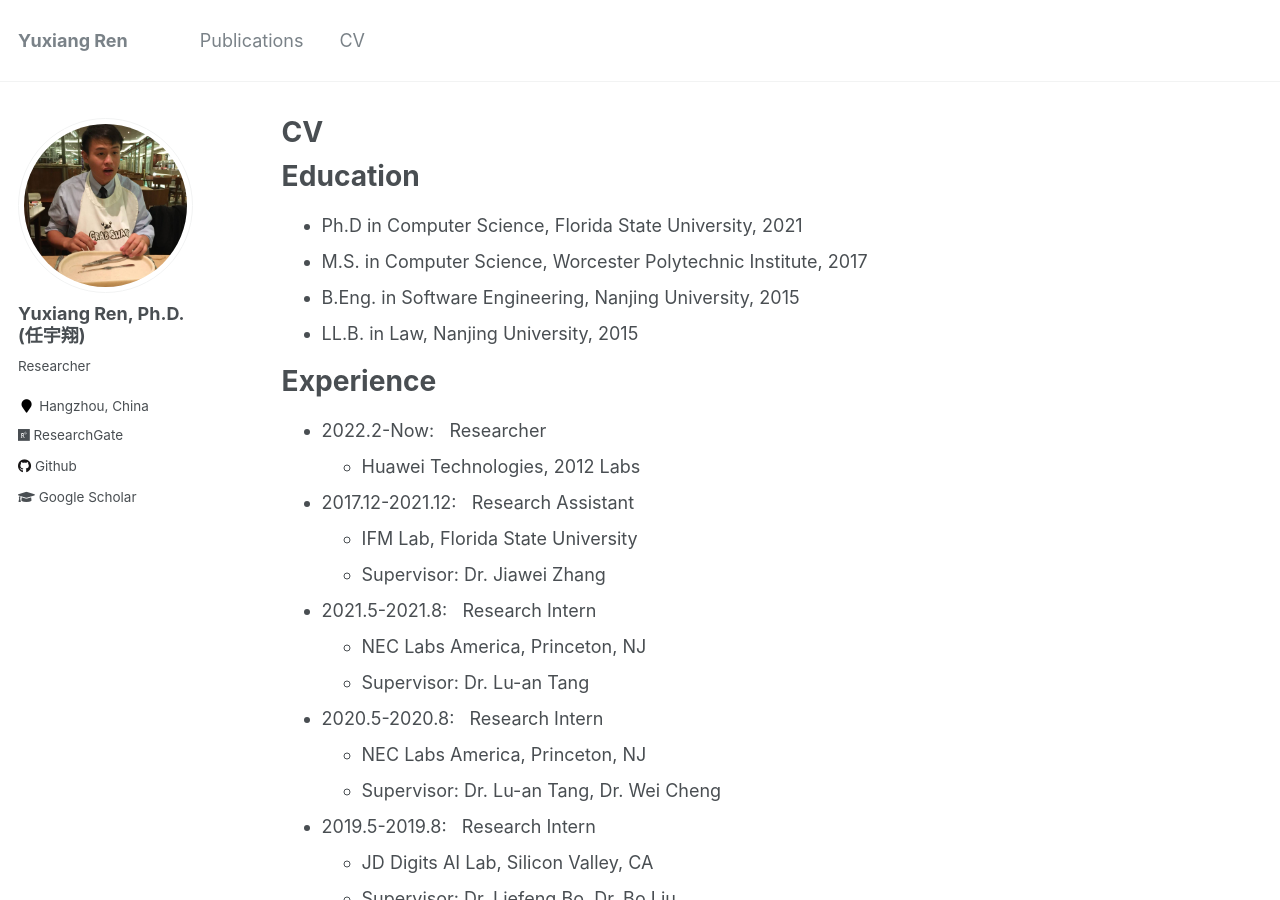
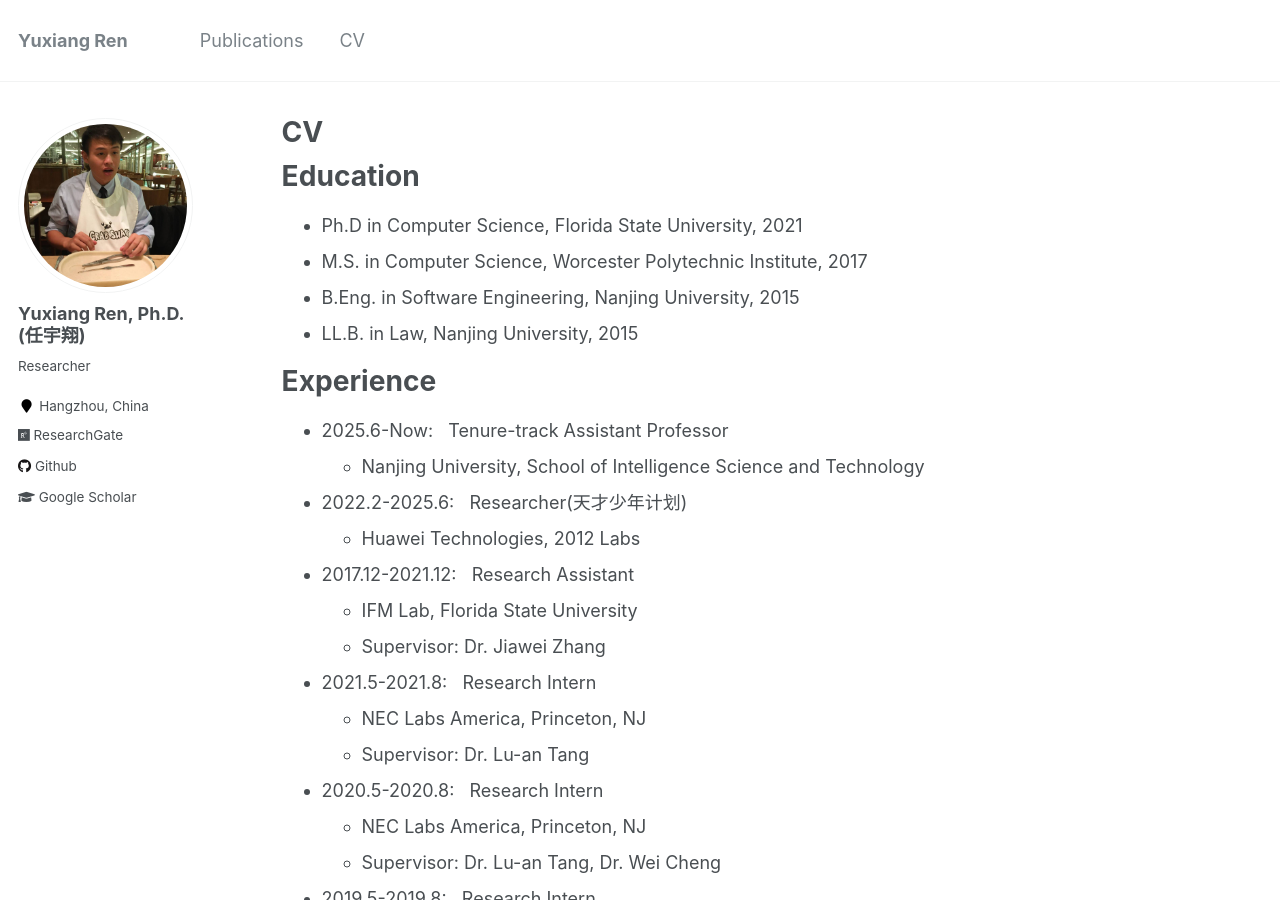
Before and after one commit to YuxiangRen/YuxiangRen.github.io, a Jekyll site: the page built from _pages/cv.md, in a window 1280 px wide and 900 px high. Built offline with Jekyll 4.4.1, drawn with Linux system fonts in a browser that asks for light colours.

Commit message:
2025-05-17

```diff
--- a/_config.yml
+++ b/_config.yml
@@ -10,7 +10,7 @@ locale                   : "en-US"
 title                    : "Yuxiang Ren"
 title_separator          : "-"
 name                     : &name "Yuxiang Ren, Ph.D."
-description              : &description "Researcher"
+description              : &description "Tenure-track Assistant Professor"
 url                      : https://yuxiangren.github.io/ # the base hostname & protocol for your site e.g. "https://mmistakes.github.io"
 baseurl                  : "" # the subpath of your site, e.g. "/blog"
 repository               : "YuxiangRen/yuxiangren.github.io"
--- a/_pages/cv.md
+++ b/_pages/cv.md
@@ -19,7 +19,10 @@ Education
 
 Experience
 ======
-* 2022.2-Now: &nbsp;&nbsp;Researcher
+* 2025.6-Now: &nbsp;&nbsp;Tenure-track Assistant Professor
+  * Nanjing University, School of Intelligence Science and Technology
+
+* 2022.2-2025.6: &nbsp;&nbsp;Researcher(天才少年计划)
   * Huawei Technologies, 2012 Labs
 
 * 2017.12-2021.12: &nbsp;&nbsp;Research Assistant
```
